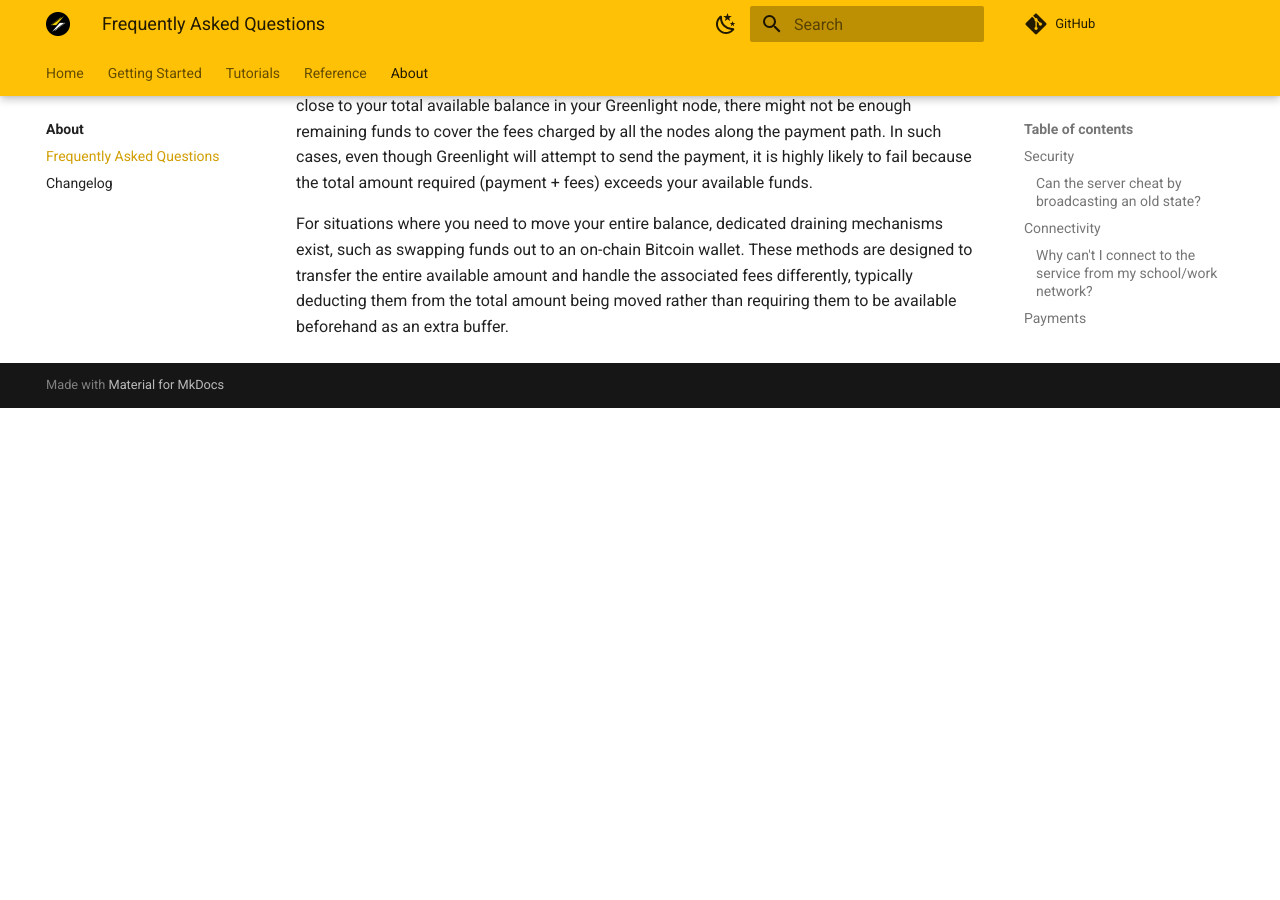
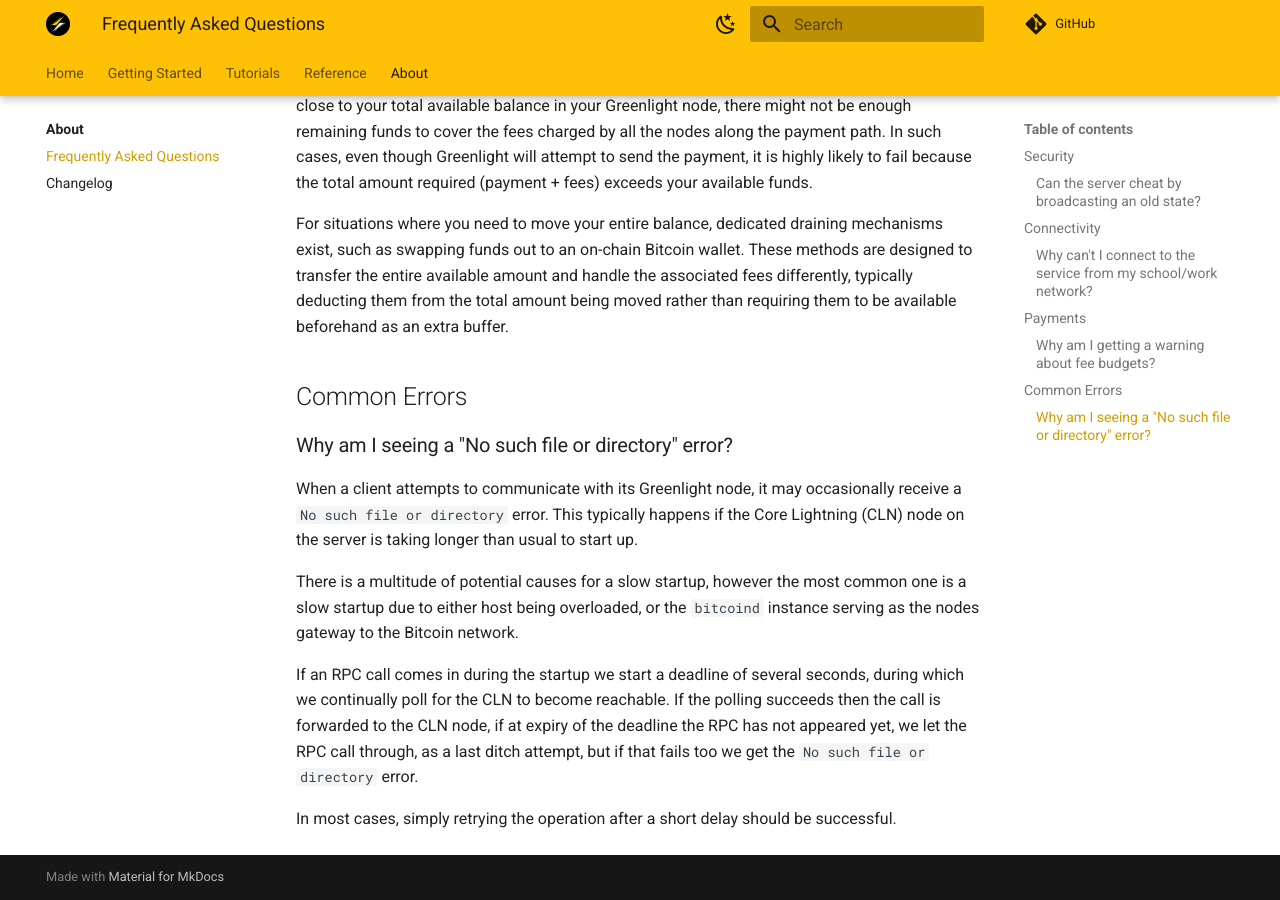
Before and after one commit to Blockstream/greenlight, an MkDocs documentation site: the page built from docs/src/about/faq.md, in a window 1280 px wide and 900 px high, scrolled down 1787 px. Built offline with MkDocs 1.6.1 and Material for MkDocs 9.7.7, drawn with Linux system fonts in a browser that asks for light colours; plug-ins that fetch from the network failed and are left out; comment, search, counter and statistics services are not loaded; before the commit the page ends 2195 px from its top, so only the background shows below that.

Commit message:
docs: Add an entry about 'No such file or directory' error in FAQ

```diff
--- a/docs/src/about/faq.md
+++ b/docs/src/about/faq.md
@@ -97,3 +97,15 @@
 available amount and handle the associated fees differently, typically
 deducting them from the total amount being moved rather than requiring
 them to be available beforehand as an extra buffer.
+
+## Common Errors
+
+### Why am I seeing a "No such file or directory" error? <a name="no-such-file-or-directory"></a>
+
+When a client attempts to communicate with its Greenlight node, it may occasionally receive a `No such file or directory` error. This typically happens if the Core Lightning (CLN) node on the server is taking longer than usual to start up.
+
+There is a multitude of potential causes for a slow startup, however the most common one is a slow startup due to either host being overloaded, or the `bitcoind` instance serving as the nodes gateway to the Bitcoin network.
+
+If an RPC call comes in during the startup we start a deadline of several seconds, during which we continually poll for the CLN to become reachable. If the polling succeeds then the call is forwarded to the CLN node, if at expiry of the deadline the RPC has not appeared yet, we let the RPC call through, as a last ditch attempt, but if that fails too we get the `No such file or directory` error.
+
+In most cases, simply retrying the operation after a short delay should be successful.
```
